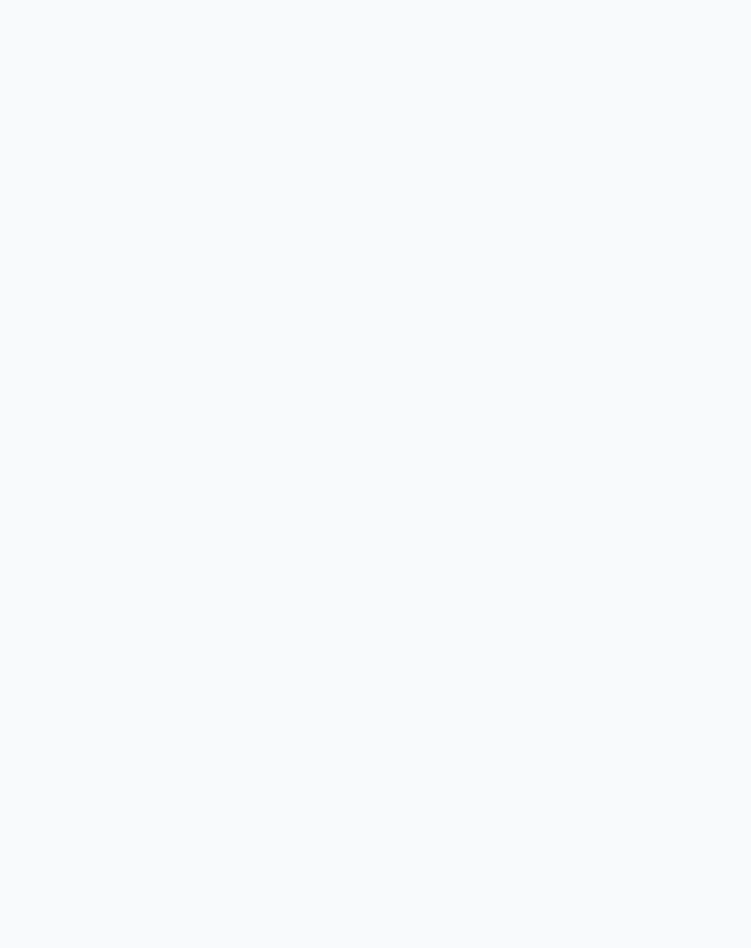
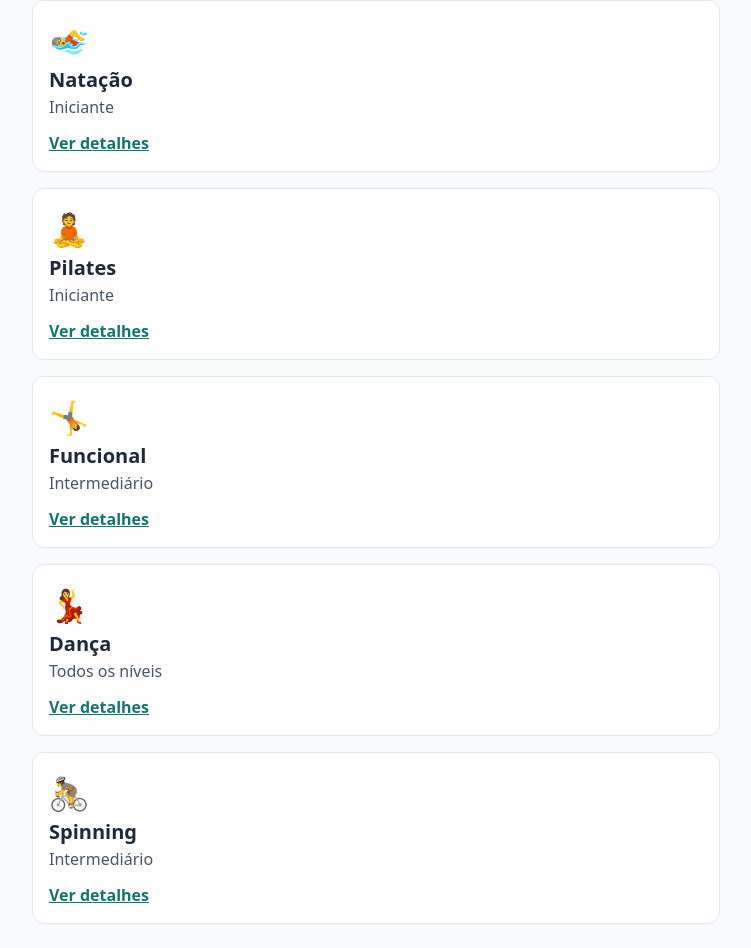
Before and after one commit to Desenvolvedor-FrontEnd-React-T3/06-folego, a React (Vite) app: page /modalidades in a window 1280 px wide. Shown: the part 357-1305 px from the top of the page, without its empty margins (264-1015 px from the left). Before the commit the page ends 800 px from the top, so only its background shows below. Built offline with nearby package versions, Linux system fonts and the light colour scheme.

Commit message:
feat: add ModalityCard component and display modalities list

```diff
--- /dev/null
+++ b/src/components/ModalityCard/index.jsx
@@ -0,0 +1,14 @@
+import { Link } from "react-router";
+
+import "./modality-card.css";
+
+export default function ModalityCard({ modality }) {
+  return (
+    <article className="modality-card">
+      <span className="modality-emoji">{modality.emoji}</span>
+      <h2>{modality.name}</h2>
+      <p>{modality.level}</p>
+      <Link to={`/modalidades/${modality.slug}`}>Ver detalhes</Link>
+    </article>
+  );
+}
--- /dev/null
+++ b/src/components/ModalityCard/modality-card.css
@@ -0,0 +1,18 @@
+.modality-card {
+  background-color: #ffffff;
+  border: 1px solid #e2e8f0;
+  border-radius: 12px;
+  padding: 16px;
+}
+
+.modality-emoji {
+  font-size: 2rem;
+}
+
+.modality-card h2 {
+  font-size: 1.25rem;
+}
+
+.modality-card p {
+  color: #475569;
+}
--- /dev/null
+++ b/src/data/modalities.js
@@ -0,0 +1,59 @@
+const modalities = [
+  {
+    slug: "musculacao",
+    name: "Musculação",
+    emoji: "🏋️",
+    level: "Todos os níveis",
+    teacher: "Carla",
+    schedule: "Segunda a sexta, das 6h às 22h",
+    description:
+      "Treino com pesos e aparelhos, com a ficha montada por quem ensina.",
+  },
+  {
+    slug: "natacao",
+    name: "Natação",
+    emoji: "🏊",
+    level: "Iniciante",
+    teacher: "Diego",
+    schedule: "Terça e quinta, às 19h",
+    description: "Aulas na piscina aquecida, em turmas pequenas.",
+  },
+  {
+    slug: "pilates",
+    name: "Pilates",
+    emoji: "🧘",
+    level: "Iniciante",
+    teacher: "Júlia",
+    schedule: "Segunda e quarta, às 7h",
+    description: "Força, postura e alongamento, com aparelhos e no solo.",
+  },
+  {
+    slug: "funcional",
+    name: "Funcional",
+    emoji: "🤸",
+    level: "Intermediário",
+    teacher: "Renato",
+    schedule: "Segunda, quarta e sexta, às 18h",
+    description: "Circuito com o peso do corpo, elásticos e cordas.",
+  },
+  {
+    slug: "danca",
+    name: "Dança",
+    emoji: "💃",
+    level: "Todos os níveis",
+    teacher: "Sofia",
+    schedule: "Sexta, às 20h",
+    description: "Ritmos brasileiros para suar se divertindo.",
+  },
+  {
+    slug: "spinning",
+    name: "Spinning",
+    emoji: "🚴",
+    level: "Intermediário",
+    teacher: "Otávio",
+    schedule: "Terça e quinta, às 7h",
+    description: "Bicicleta ergométrica com música e intensidade variada.",
+  },
+];
+
+export default modalities;
--- a/src/pages/Modalities/index.jsx
+++ b/src/pages/Modalities/index.jsx
@@ -1,10 +1,20 @@
 import "./modalities.css";
+
+import ModalityCard from "../../components/ModalityCard";
+
+import modalities from "../../data/modalities";
 
 export default function Modalities() {
   return (
     <section className="content">
       <h1>Modalidades</h1>
-      <p>Em breve, a lista de modalidades.</p>
+      <p>Escolha uma modalidade para ver os horários.</p>
+
+      <div className="modality-list">
+        {modalities.map((modality) => (
+          <ModalityCard key={modality.slug} modality={modality} />
+        ))}
+      </div>
     </section>
   );
 }
--- a/src/pages/Modalities/modalities.css
+++ b/src/pages/Modalities/modalities.css
@@ -0,0 +1,5 @@
+.modality-list {
+  display: flex;
+  flex-direction: column;
+  gap: 16px;
+}
```
